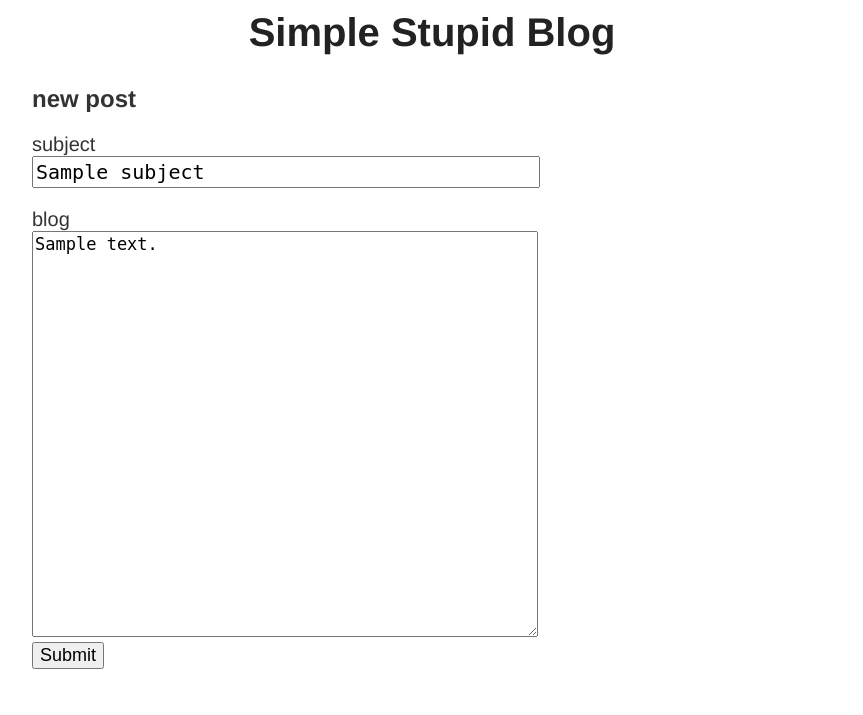
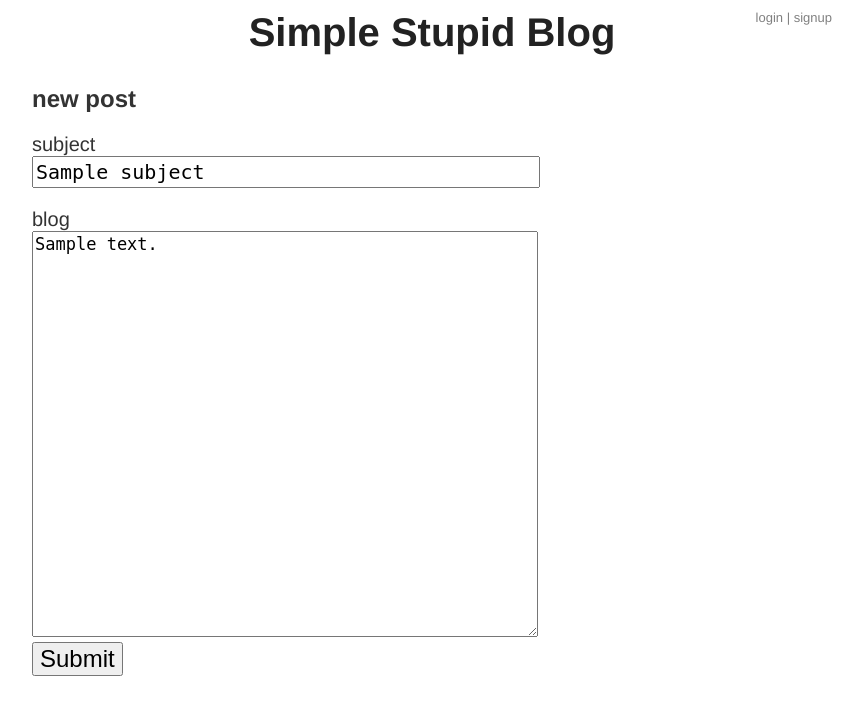
Before and after one commit to foobarna/play-gae, a Python web app: template templates/blog_newpost.html in a window 1280 px wide. Shown: the top 715 px of the page, without its empty margins (208-1071 px from the left). Run offline with Jinja, Linux system fonts and the light colour scheme; the template is opened without the code that fills it: most values are stand-ins (such as "Sample title", 1, 10 or a date in 2020).

Commit message:
check for logged user on every page. and added some style

```diff
--- a/app.yaml
+++ b/app.yaml
@@ -9,7 +9,7 @@ handlers:
   static_dir: static
 
 - url: /.*
-  script: blinktestengine.app
+  script: main.app
 
 libraries:
 - name: jinja2
--- a/blinktestengine.py
+++ b/main.py
@@ -3,6 +3,8 @@ from blog import *
 class MainPage(webapp2.RequestHandler):
 	def get(self):
 		self.response.out.write("Hello ma'friend!")
+		self.response.out.write("""<br><a href="/blog">Blog</a>""")
+		self.response.out.write("""<br><a href="/rot13">Rot13</a>""")
 
 
 class Rot13Handler(BaseHandler):
--- a/static/main.css
+++ b/static/main.css
@@ -1,4 +1,5 @@
 body {
+    position: relative;
     font-family: Helvetica, Arial, sans-serif;
     font-size: 14px;
 
@@ -6,6 +7,27 @@ body {
     margin: 0 auto;
     padding: 10px;
     color: #333;
+}
+
+.login-area {
+    font-size: 13px;
+    color: gray;
+    position: absolute;
+    top: 10px;
+    right: 10px;
+}
+
+.login-link {
+    color: gray;
+    text-decoration: none;
+}
+
+.login-link:visited {
+    color: gray;
+}
+
+.login-link:hover {
+    text-decoration: underline;
 }
 
 h2 {
@@ -27,7 +49,7 @@ label + label {
     margin-top: 20px;
 }
 
-label input{
+label input {
     width: 500px;
     font-size: 20px;
     padding: 2px;
@@ -49,7 +71,7 @@ textarea {
 }
 
 input[type=submit] {
-  font-size: 18px;
+  font-size: 24px;
 }
 
 .main-title {
--- a/templates/blog_base.html
+++ b/templates/blog_base.html
@@ -11,6 +11,16 @@
     Simple Stupid Blog
   </a>
 
+  <div class="login-area">
+    {% if user %}
+      {{user.username}} (<a class="login-link" href="/blog/logout">logout</a> | <a class="login-link" href="/blog/newpost">newpost</a>)
+    {% else %}
+      <a class="login-link" href="/blog/login">login</a>
+      |
+      <a class="login-link" href="/blog/signup">signup</a>
+    {% endif %}
+  </div>
+
   <div id="content">
   {% block content %}
   {% endblock %}
--- a/templates/blog_post.html
+++ b/templates/blog_post.html
@@ -1,7 +1,7 @@
 <div class="post">
   <div class="post-heading">
     <div class="post-title">
-      {{p.subject}}
+      <a href="/blog/{{p.key().id()}}" style='color:black;text-decoration:none'>{{p.subject}}</a>
     </div>
 
     <div class="post-date">
--- /dev/null
+++ b/templates/blog_welcome.html
@@ -0,0 +1,5 @@
+{% extends "blog_base.html" %}
+
+{% block content %}
+  <h2>Welcome, {{username}}!!</h2>
+{% endblock %}
```
Also changed, not shown: blog.py (+42 -23 lines), 1 other file.
